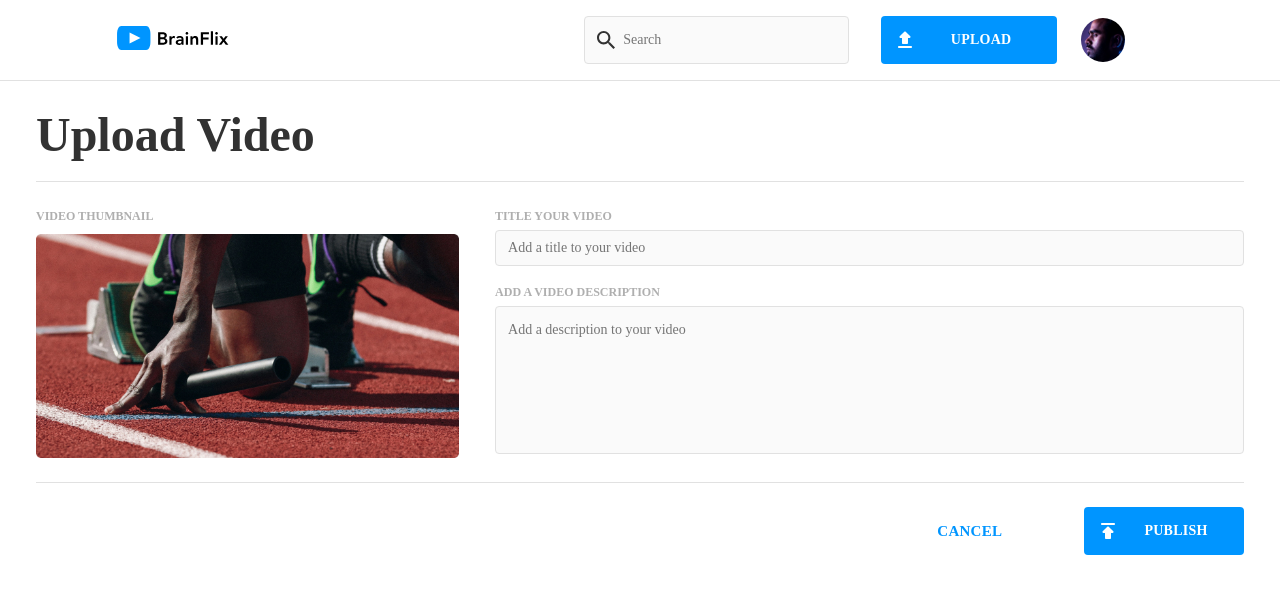
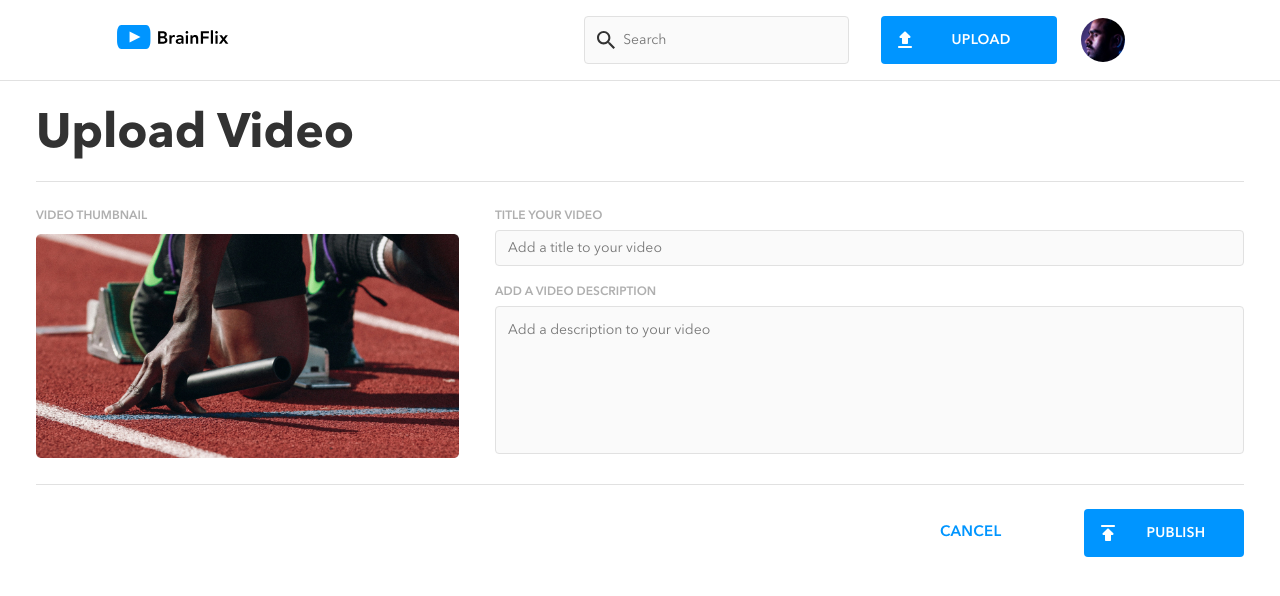
Before and after one commit to kirandhatt/brainflix, a React (Vite) app: page /upload in a window 1280 px wide. Shown: the top 596 px of the page. Built offline with nearby package versions, Linux system fonts and the light colour scheme.

Commit message:
fix minor syntax errors

```diff
--- a/src/pages/UploadPage/UploadPage.scss
+++ b/src/pages/UploadPage/UploadPage.scss
@@ -28,7 +28,7 @@
 
         @include tablet {
             border-bottom: .0625rem solid $mercury;
-            font-size: 24px;
+            font-size: 1.5rem;
         }
     }
 }
--- a/src/styles/partials/_typography.scss
+++ b/src/styles/partials/_typography.scss
@@ -2,21 +2,21 @@
 
 @font-face {
     font-family: "Avenir Next";
-    src: url('../../assets/fonts/AvenirNextLTPro-Regular.otf') format("opentype") url('../../assets/fonts/AvenirNextLTPro.ttf') format("truetype");
+    src: url('../../assets/fonts/AvenirNextLTPro-Regular.otf') format("opentype"), url('../../assets/fonts/AvenirNextLTPro.ttf') format("truetype");
     font-weight: 400;
     font-style: normal;
 }
 
 @font-face {
     font-family: "Avenir Next";
-    src: url('../../assets/fonts/AvenirNextLTPro-Demi.otf') format("opentype") url('../../assets/fonts/AvenirNextLTProDemi.ttf') format("truetype");
+    src: url('../../assets/fonts/AvenirNextLTPro-Demi.otf') format("opentype"), url('../../assets/fonts/AvenirNextLTProDemi.ttf') format("truetype");
     font-weight: 600;
     font-style: normal;
 }
 
 @font-face {
     font-family: "Avenir Next";
-    src: url('../../assets/fonts/AvenirNextLTPro-Bold.otf') format("opentype") url('../../assets/fonts/AvenirNextLTProBold.ttf') format("truetype");
+    src: url('../../assets/fonts/AvenirNextLTPro-Bold.otf') format("opentype"), url('../../assets/fonts/AvenirNextLTProBold.ttf') format("truetype");
     font-weight: 700;
     font-style: normal;
 }
```
